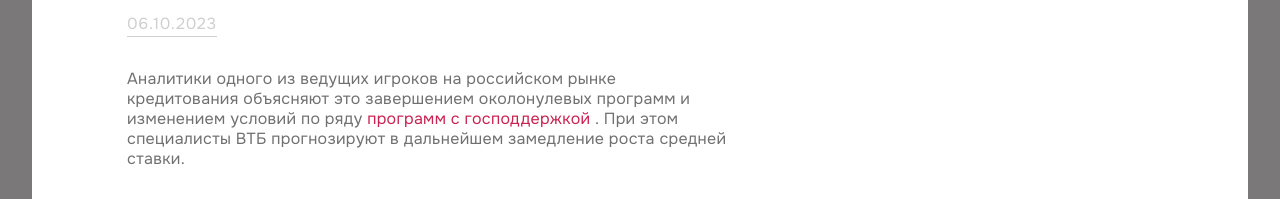
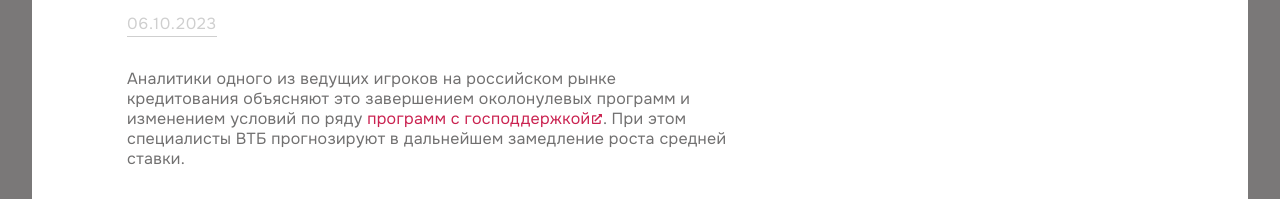
Before and after one commit to AlexLevchuk32/OWL-Test-NuxtJS, a Nuxt app: page / in a window 1280 px wide. Shown: the part 518-717 px from the top of the page. Built offline with nearby package versions, Linux system fonts and the light colour scheme.

Commit message:
add svg icon to text content

```diff
--- a/assets/scss/style.scss
+++ b/assets/scss/style.scss
@@ -187,10 +187,23 @@ body {
 	}
 	// .news-popup-content__text-link
 	&__text-link {
+		position: relative;
+		margin-right: rem(8);
 		span {
 			color: #ca2250;
+			&:hover {
+				opacity: 0.6;
+			}
+			&::after {
+				position: absolute;
+				content: url('/public/images/icons/text-link.svg');
+				width: rem(10);
+				height: rem(10);
+				right: rem(-12);
+			}
 		}
 	}
+
 	// .news-popup-content__img
 	&__img {
 		margin-top: rem(32);
--- a/components/NewsPopupPage/Content.vue
+++ b/components/NewsPopupPage/Content.vue
@@ -9,9 +9,8 @@
 					href="https://www.vtb.ru/personal/ipoteka/lgotnaya-ipoteka/"
 				>
 					<span>программ с господдержкой</span>
-					.
 				</a>
-				При этом специалисты ВТБ прогнозируют в дальнейшем замедление роста средней
+				. При этом специалисты ВТБ прогнозируют в дальнейшем замедление роста средней
 				ставки.
 			</p>
 			<img
```
